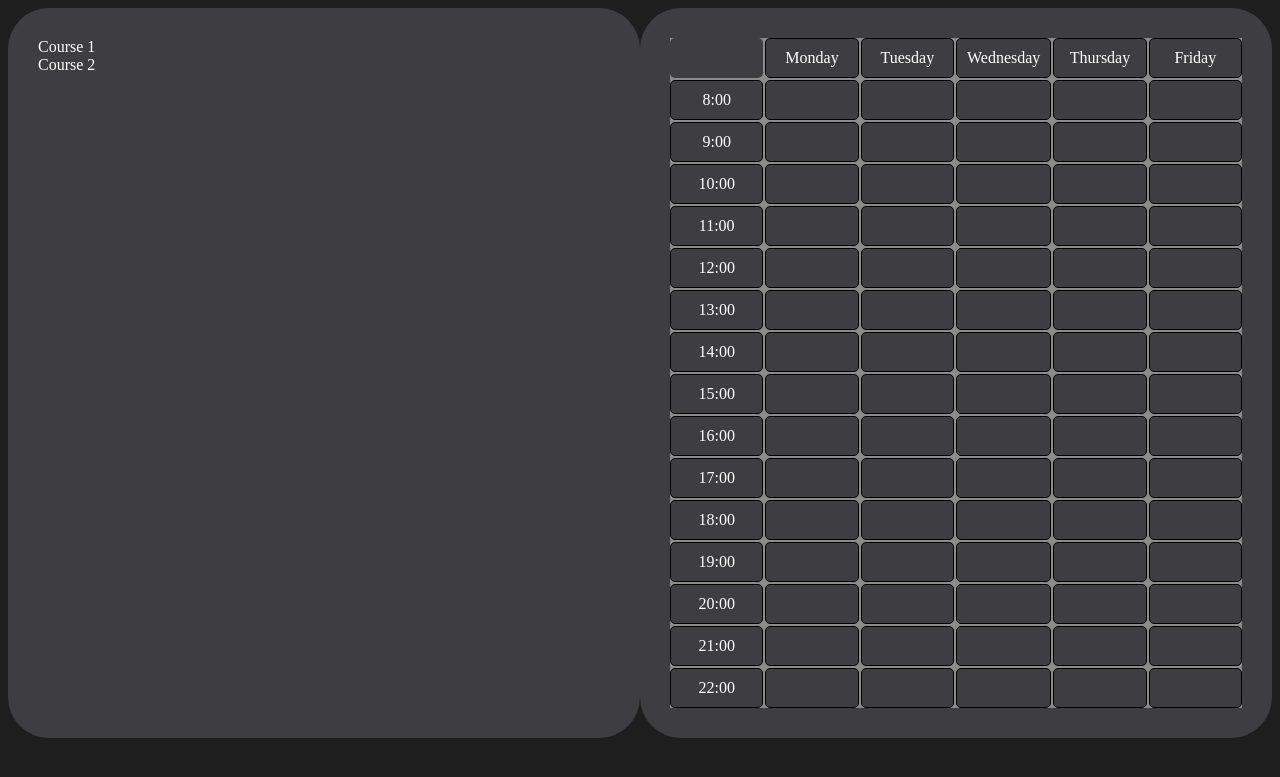
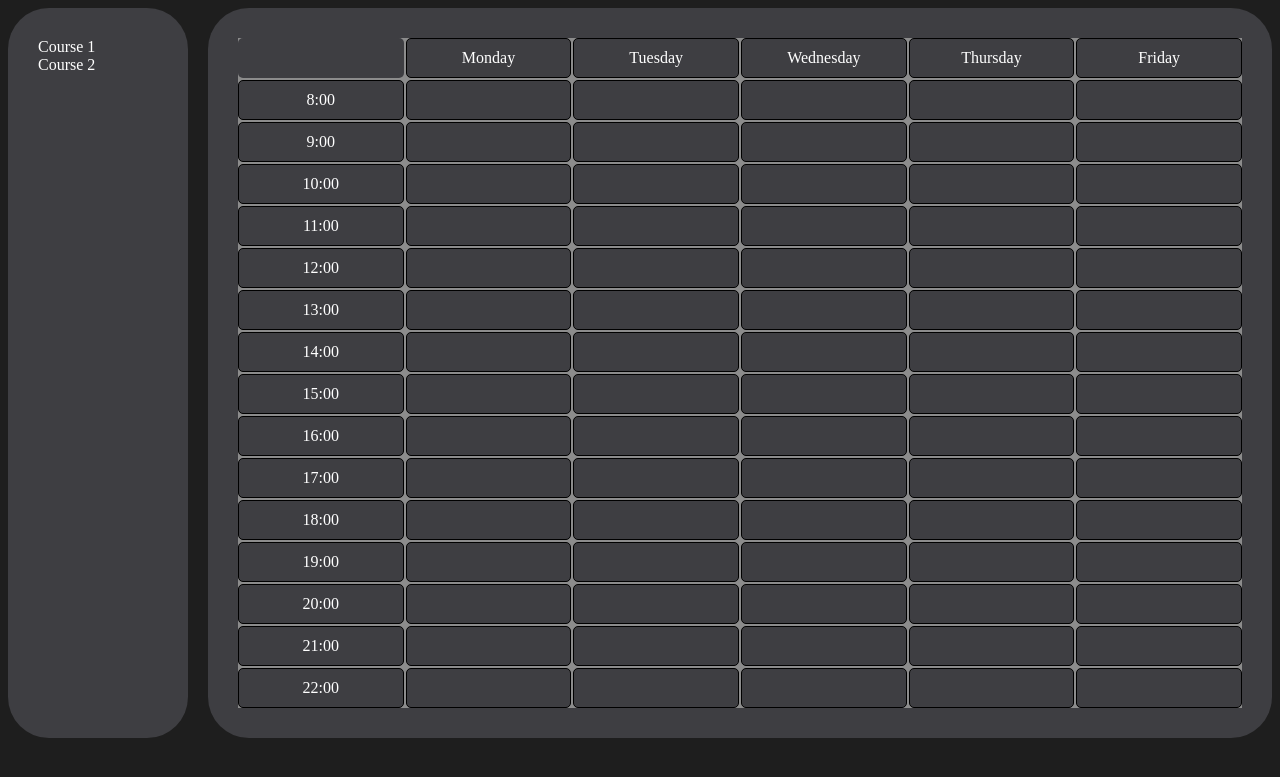
Before and after one commit to Raimbek-pro/wehack2024, a Django app: page / in a window 1280 px wide. Shown: the top 777 px of the page. Run offline with Django 5.2, Linux system fonts and the light colour scheme.

Commit message:
a little bit of adaptivity

```diff
--- a/calendar2024/calendarapp2024/static/stylesheet.css
+++ b/calendar2024/calendarapp2024/static/stylesheet.css
@@ -1,6 +1,7 @@
 /* CSS */
 #main-container {
     display: flex;
+    flex-direction: column;
 }
 
 body {
@@ -8,16 +9,37 @@ body {
     color: #FFFFFF;
 }
 
-#courses, #schedule {
-    flex: 1; /* This makes #courses and #schedule the same length */
+#courses {
+    width: 100%; /* This sets the width of #courses to 100% */
     padding: 30px; /* This adds 30px of padding */
     border-radius: 41px; /* This rounds the corners with a 41px radius */
     background-color: #3E3E42;
+    margin-bottom: 20px; /* This adds 20px of space below #courses */
 }
 
 #schedule {
+    width: 100%; /* This makes #schedule the same width as #courses */
+    padding: 30px; /* This adds 30px of padding */
+    border-radius: 41px; /* This rounds the corners with a 41px radius */
+    background-color: #3E3E42;
     display: flex;
     flex-direction: column;
+}
+
+@media (min-width: 768px) {
+    #main-container {
+        flex-direction: row;
+    }
+
+    #courses {
+        width: 120px; /* This sets the width of #courses to 120px on screens wider than 768px */
+        margin-right: 20px; /* This adds 20px of space to the right of #courses on screens wider than 768px */
+        margin-bottom: 0; /* This removes the space below #courses on screens wider than 768px */
+    }
+
+    #schedule {
+        flex: 1; /* This makes #schedule take up the remaining space on screens wider than 768px */
+    }
 }
 
 .grid {
```
